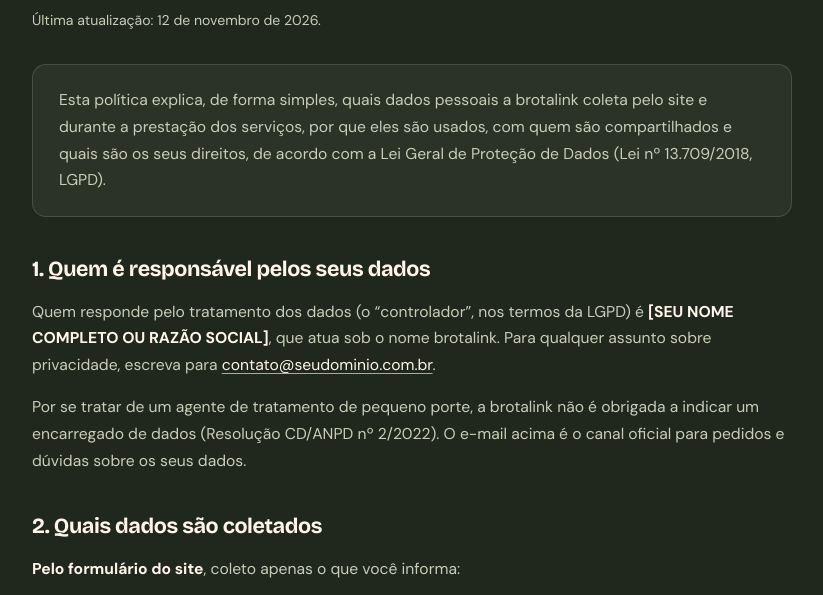
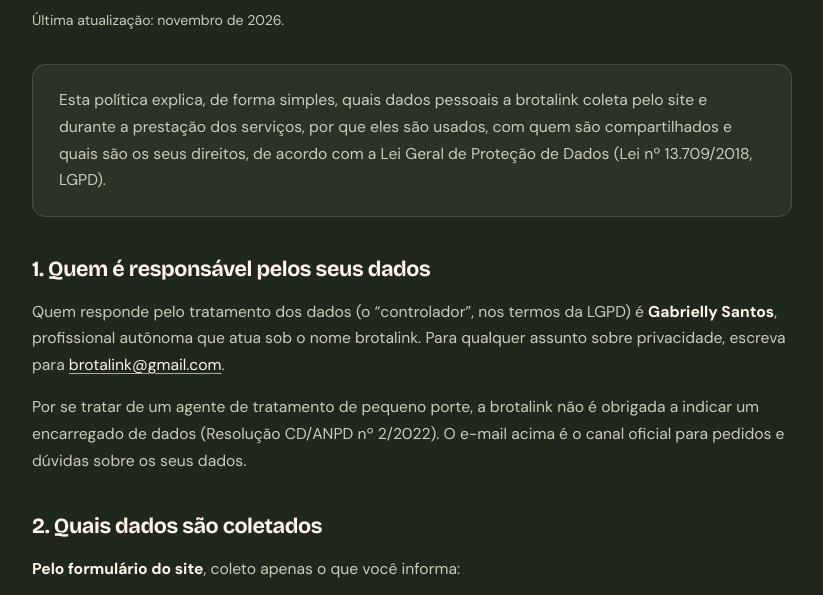
Before and after one commit to gaby-bip/studio, a plain HTML site: page s-privacidade/politica-de-privacidade.html in a window 1280 px wide. Shown: the part 182-777 px from the top of the page, without its empty margins (228-1051 px from the left). Drawn offline with nearby package versions, Linux system fonts and the light colour scheme.

Commit message:
fix: política preenchida e texto da hospedagem mais claro
- Política de privacidade: responsável (Gabrielly Santos, autônoma),
  e-mail de contato e data só com mês/ano (novembro de 2026)
- Página inicial: domínio no nome do cliente e hospedagem na estrutura
  da brotalink, sem dar a entender que a hospedagem fica no CPF/CNPJ
- Versão Elementor da inicial regenerada

Co-Authored-By: Claude Opus 5.5 <noreply@anthropic.com>

```diff
--- a/s-privacidade/politica-de-privacidade.html
+++ b/s-privacidade/politica-de-privacidade.html
@@ -14,8 +14,7 @@
      Para o Elementor: cole TUDO entre <body> e </body> em um widget HTML
      de uma página com o endereço /politica-de-privacidade/.
 
-     ⚠️ MODELO: revise com um(a) advogado(a) ou contador(a) antes de publicar.
-     ⚠️ PREENCHER: procure por "PREENCHER" neste arquivo.
+     ⚠️ MODELO: revise com um(a) advogado(a) ou contador(a).
      ============================================================ -->
 <div id="ws-privacy" data-ws-theme="light">
 <style>
@@ -124,15 +123,16 @@
   <div class="wspp-inner">
     <p class="wspp-eyebrow">brotalink<span aria-hidden="true">.</span></p>
     <h1>Política de Privacidade</h1>
-    <p class="wspp-updated">Última atualização: 12 de novembro de 2026.</p>
+    <p class="wspp-updated">Última atualização: novembro de 2026.</p>
 
     <div class="wspp-box">
       <p>Esta política explica, de forma simples, quais dados pessoais a brotalink coleta pelo site e durante a prestação dos serviços, por que eles são usados, com quem são compartilhados e quais são os seus direitos, de acordo com a Lei Geral de Proteção de Dados (Lei nº 13.709/2018, LGPD).</p>
     </div>
 
     <h2>1. Quem é responsável pelos seus dados</h2>
-    <!-- PREENCHER: nome completo (ou razão social, quando houver CNPJ) e e-mail de contato -->
-    <p>Quem responde pelo tratamento dos dados (o “controlador”, nos termos da LGPD) é <strong>[SEU NOME COMPLETO OU RAZÃO SOCIAL]</strong>, que atua sob o nome brotalink. Para qualquer assunto sobre privacidade, escreva para <a href="mailto:contato@seudominio.com.br">contato@seudominio.com.br</a>.</p>
+    <!-- Atuação como autônoma: quem responde é a pessoa física. Ao abrir CNPJ, trocar pela razão social.
+         Ao criar o e-mail @brotalink.com, trocar o endereço abaixo (aparece 2 vezes: href e texto). -->
+    <p>Quem responde pelo tratamento dos dados (o “controlador”, nos termos da LGPD) é <strong>Gabrielly Santos</strong>, profissional autônoma que atua sob o nome brotalink. Para qualquer assunto sobre privacidade, escreva para <a href="mailto:brotalink@gmail.com">brotalink@gmail.com</a>.</p>
     <p>Por se tratar de um agente de tratamento de pequeno porte, a brotalink não é obrigada a indicar um encarregado de dados (Resolução CD/ANPD nº 2/2022). O e-mail acima é o canal oficial para pedidos e dúvidas sobre os seus dados.</p>
 
     <h2>2. Quais dados são coletados</h2>
@@ -190,7 +190,6 @@
     <p>Alguns desses serviços podem armazenar dados em servidores fora do Brasil. Nesses casos, a transferência é feita para a execução do serviço ou com o seu consentimento, nos termos do art. 33 da LGPD, e os serviços seguem políticas de privacidade próprias.</p>
 
     <h2>7. Por quanto tempo os dados ficam guardados</h2>
-    <!-- PREENCHER: confirme o prazo de guarda (sugestão: 12 meses) -->
     <p>Se o serviço não for contratado, seus dados são excluídos em até <strong>12 meses</strong> após o último contato. Se for contratado, eles são mantidos enquanto durar a prestação do serviço e, depois, pelo prazo exigido pela legislação fiscal e para a defesa de direitos (em geral, 5 anos).</p>
 
     <h2>8. Seus direitos</h2>
```
Also changed, not shown: elementor-html.html (+1 -1 lines), index.html (+1 -1 lines).
